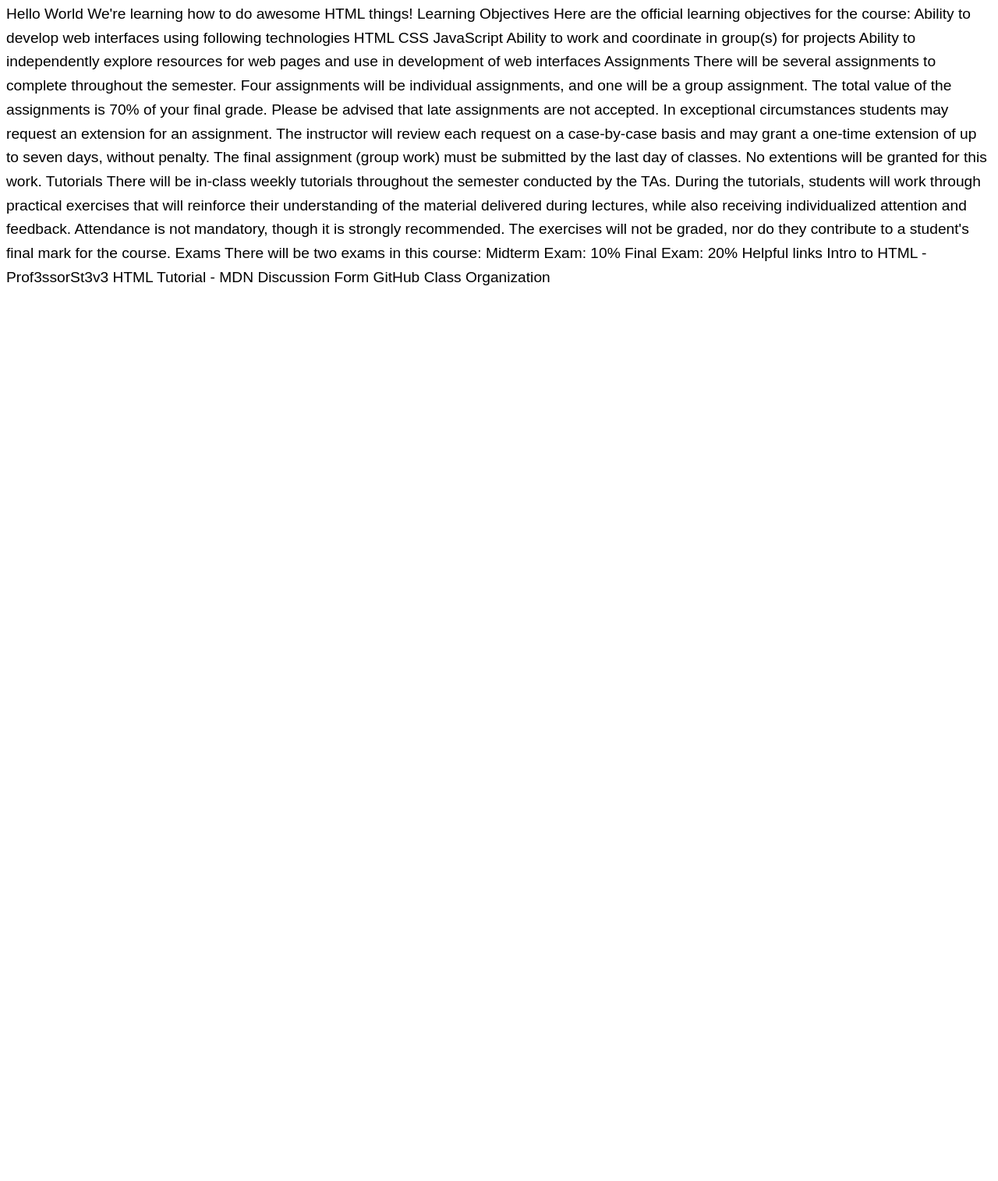
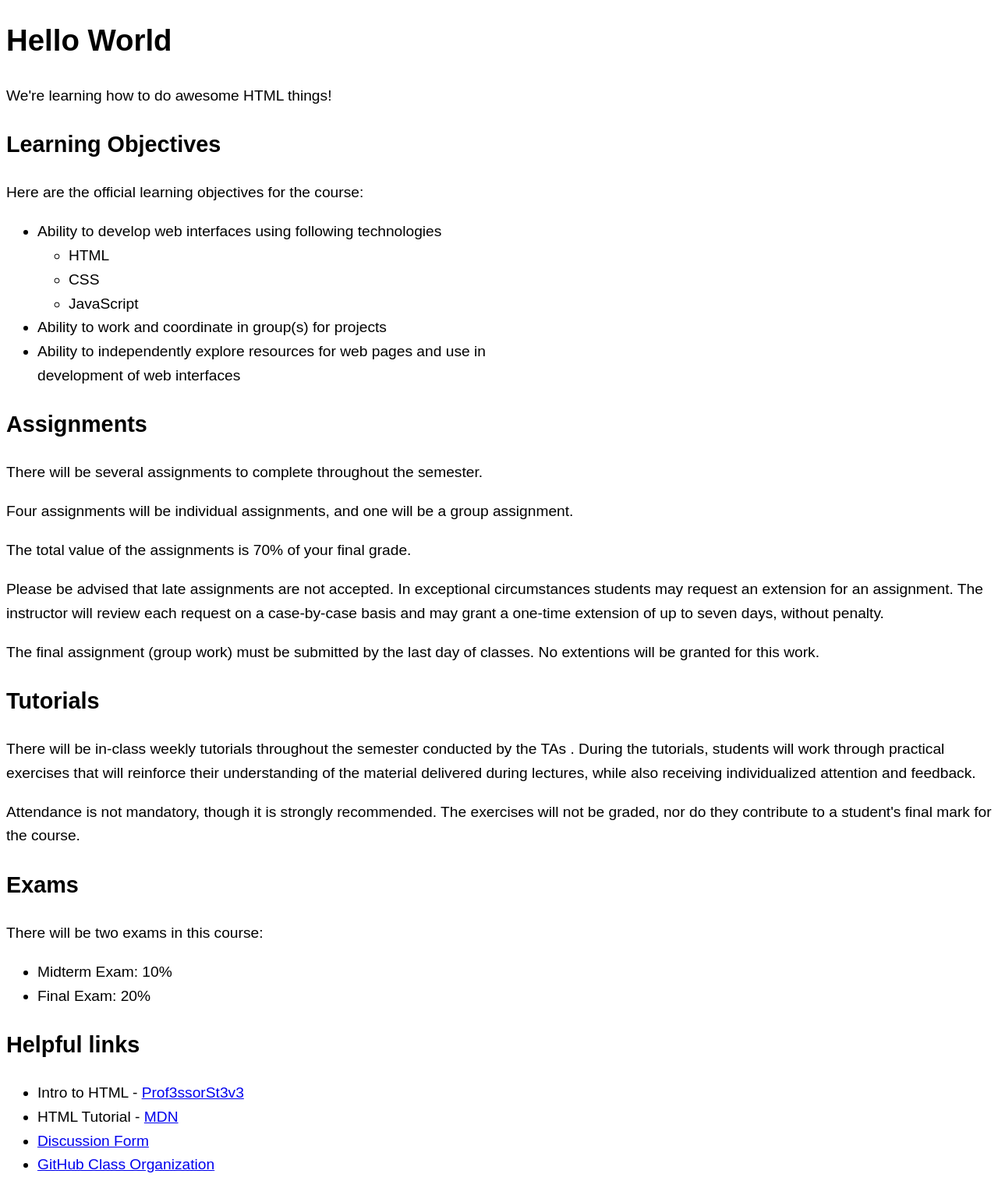
Before and after one commit to irm1005-itec1005-fall-2023/tutorial-exercise-01-FedjaOsman, a plain HTML site: page index.html in a window 1280 px wide. Shown: the part 5-1520 px from the top of the page at 78% size. Before the commit the page ends 800 px from the top, so only its background shows below. Drawn offline with Linux system fonts and the light colour scheme.

Commit message:
WorkPlease

```diff
--- a/index.html
+++ b/index.html
@@ -28,103 +28,115 @@
     <!-- You may remove the extra comments when you finish -->
 
     <!-- h1 -->
-    Hello World
+    <h1>Hello World</h1>
 
       <!-- p -->
       <!-- abbr around the word HTML -->
-    We're learning how to do awesome HTML things!
+      <p>We're learning how to do awesome HTML things!</p>
 
     <!-- h2 -->
-    Learning Objectives
+    <h2>Learning Objectives</h2>
 
       <!-- p -->
-    Here are the official learning objectives for the course:
+      <p>Here are the official learning objectives for the course:</p>
 
       <!-- Below are three list items-->
-    Ability to develop web interfaces using following technologies
+      <ul>
+        <li>Ability to develop web interfaces using following technologies
         <!-- Below are three nested list items -->
         <!-- Nested list item -->
-    HTML
+            <ul>
+              <li>HTML</li>
               <!-- Nested list item -->
-    CSS
+              <li>CSS</li>
               <!-- Nested list item -->
-    JavaScript
+              <li>JavaScript</li>
+            </ul>
             <!-- End of nested list items -->
             <!-- End of the ul -->
+        </li>
+
         <!-- List item -->
-    Ability to work and coordinate in group(s) for projects
+        <li>Ability to work and coordinate in group(s) for projects</li>
+
         <!-- List item -->
-    Ability to independently explore resources for web pages and use in
+        <li>Ability to independently explore resources for web pages and use in</li>
         development of web interfaces
+
         <!-- End of the ul -->
+      </ul>
 
     <!-- h2 -->
-    Assignments
+    <h2>Assignments</h2>
 
       <!-- p -->
-    There will be several assignments to complete throughout the semester.
+      <p>There will be several assignments to complete throughout the semester.</p>
 
       <!-- p -->
-    Four assignments will be individual assignments, and one will be a group
-    assignment.
+      <p>Four assignments will be individual assignments, and one will be a group
+      assignment.</p>
 
       <!-- p -->
-    The total value of the assignments is 70% of your final grade.
+      <p>The total value of the assignments is 70% of your final grade.</p>
 
       <!-- p -->
-    Please be advised that late assignments are not accepted. In exceptional
+      <p>Please be advised that late assignments are not accepted. In exceptional
       circumstances students may request an extension for an assignment. The
       instructor will review each request on a case-by-case basis and may grant a
-    one-time extension of up to seven days, without penalty.
+      one-time extension of up to seven days, without penalty.</p>
 
       <!-- p -->
-    The final assignment (group work) must be submitted by the last day of
-    classes. No extentions will be granted for this work.
+      <p>The final assignment (group work) must be submitted by the last day of
+      classes. No extentions will be granted for this work.</p>
 
     <!-- h2 -->
-    Tutorials
+    <h2>Tutorials</h2>
 
       <!-- p -->
-    <!-- abbr around the word TAs -->
-    There will be in-class weekly tutorials throughout the semester conducted by
-    the TAs. During the tutorials, students will work through practical
+      <!-- abbr around the word TAs (COME BACK TO THIS!!!!!!!!!!!!!!!!!!!!!!)-->
+      <p>There will be in-class weekly tutorials throughout the semester conducted by
+      the <abbr> TAs </abbr>. During the tutorials, students will work through practical
       exercises that will reinforce their understanding of the material delivered
-    during lectures, while also receiving individualized attention and feedback.
+      during lectures, while also receiving individualized attention and feedback.</p>
 
       <!-- p -->
-    Attendance is not mandatory, though it is strongly recommended. The
+      <p>Attendance is not mandatory, though it is strongly recommended. The
       exercises will not be graded, nor do they contribute to a student's final
-    mark for the course.
+      mark for the course.</p>
 
     <!-- h2 -->
-    Exams
+    <h2>Exams</h2>
 
       <!-- p -->
-    There will be two exams in this course:
+      <p>There will be two exams in this course:</p>
 
+      <ul>
         <!-- Below are two list items -->
         <!-- list item -->
-    Midterm Exam: 10%
+        <li>Midterm Exam: 10%</li>
         <!-- list item -->
-    Final Exam: 20%
+        <li>Final Exam: 20%</li>
         <!-- End of the ul -->
+      </ul>
 
     <!-- h2 -->
-    Helpful links
+    <h2>Helpful links</h2>
 
+      <ul>
         <!-- Below are four list items -->
         <!-- a href="href="https://www.youtube.com/watch?v=KUmuiqV1xME&list=PLyuRouwmQCjncCz8JChyPNRBvm2ONGYa2"  -->
-    Intro to HTML - Prof3ssorSt3v3
+        <li>Intro to HTML - <a href = https://www.youtube.com/watch?v=KUmuiqV1xME&list=PLyuRouwmQCjncCz8JChyPNRBvm2ONGYa2>Prof3ssorSt3v3</a>
 
         <!-- a href="https://developer.mozilla.org/en-US/docs/Learn/"HTML -->
-    HTML Tutorial - MDN
+        <li>HTML Tutorial - <a href = https://developer.mozilla.org/en-US/docs/Learn>MDN</a>
 
         <!-- a href="https://github.com/orgs/irm1005-itec1005-fall-2023/discussions" -->
-    Discussion Form
+        <li><a href = https://github.com/orgs/irm1005-itec1005-fall-2023/discussions>Discussion Form</a></li>
 
         <!-- a href="https://github.com/irm1005-itec1005-fall-2023" -->
-    GitHub Class Organization
+        <li><a href = https://github.com/irm1005-itec1005-fall-2023>GitHub Class Organization</a></li>
 
+      </ul>
       <!-- End of the ul -->
   </body>
 </html>
```
Lines whose indentation alone changed are shown as unchanged.
